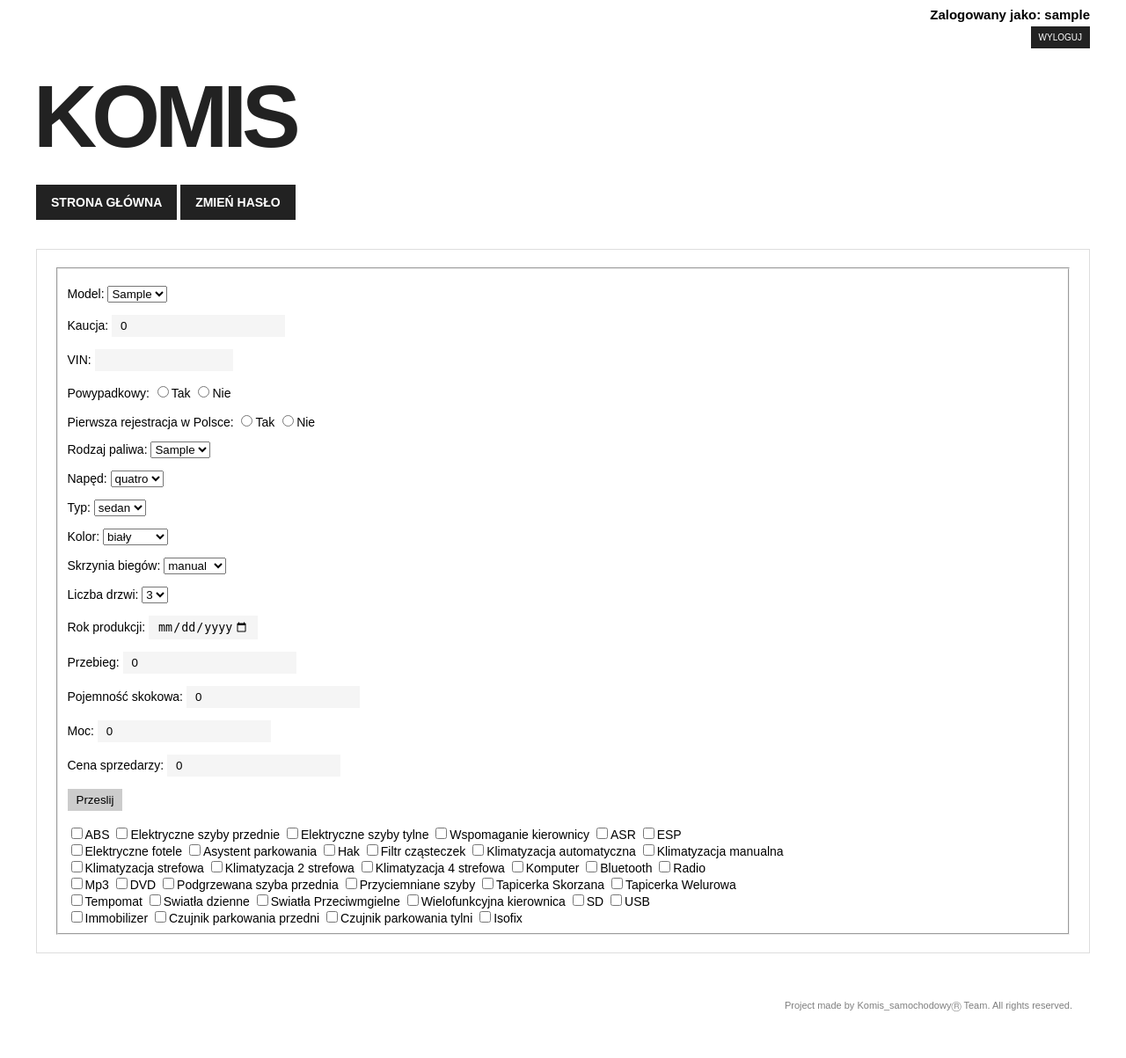
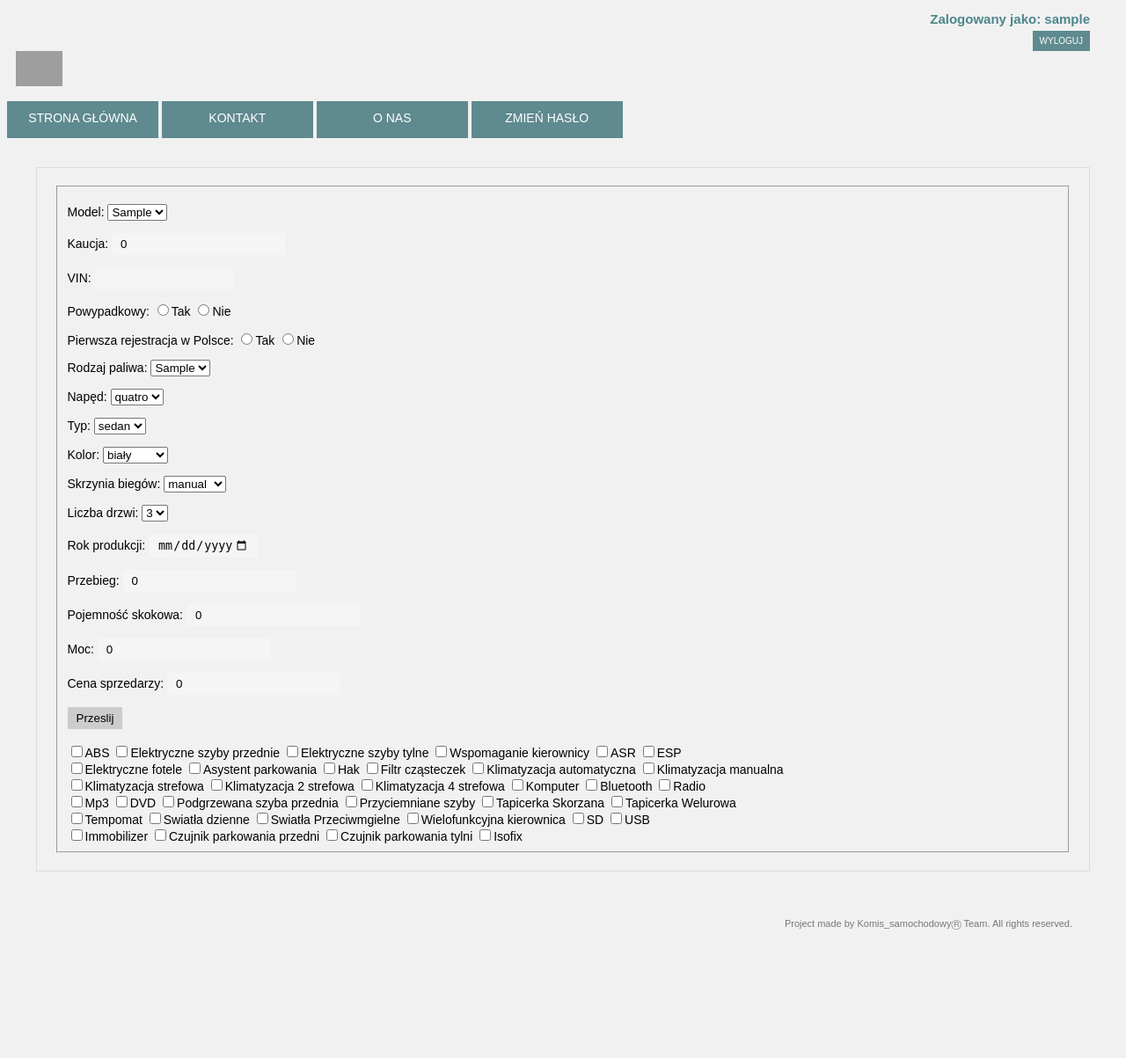
Before and after one commit to Reveson/komis, a PHP site: page /cars in a window 1280 px wide. Shown: the whole page at 88% size. After the commit the page ends 1057 px from the top, so only its background shows below. Run offline with PHP 8.4, Linux system fonts and the light colour scheme; the visitor is signed in with stand-in values (Sample User, id 1); tables that the repository leaves empty or names only in its code hold one stand-in row (values such as "Sample post"); some libraries are stand-ins or nearby versions; grey boxes are pictures that could not be loaded.

Commit message:
Css'y, strona "kontakt" i "o nas"

```diff
--- a/application/view/_templates/header.php
+++ b/application/view/_templates/header.php
@@ -2,7 +2,7 @@
 <html lang="en">
 <head>
     <meta charset="utf-8">
-    <title>Komis</title>
+    <title>Komis samochodowy</title>
     <meta name="description" content="">
     <meta name="viewport" content="width=device-width, initial-scale=1.0">
 
@@ -17,10 +17,10 @@
     <!-- logged in user -->
     <?php  if(isset($_SESSION['username'])) { ?>
         <div class="loggedInUser">
-            <a href="<?php echo URL; ?>account">
+            <!-- <a href="<?php echo URL; ?>account"> -->
                 Zalogowany jako:
                     <?php echo $_SESSION['username']; ?>
-            </a>
+            <!-- </a> -->
         </div>
         <div class="logButton">
             <a href="<?php echo URL; ?>auth/logout">Wyloguj</a>
@@ -31,23 +31,30 @@
         </div>
     <?php } ?>
     <!-- logo -->
-    <div class="logo">
+    <!-- <div class="logo">
         KOMIS
-    </div>
+    </div> -->
 
     <!-- navigation -->
-    <div class="navigation">
-        <a href="<?php echo URL; ?>">Strona główna</a>
+    <div class = "navbar">
+    <!-- <div class="navigation "> -->
+
+        <img src="http://funkyimg.com/i/2QxzF.png" alt="logo" height='40px';>
+        <ul>
+        <li><a href="<?php echo URL; ?>">Strona główna</a></li>
+        <li><a href="<?php echo URL; ?>home/kontakt">Kontakt</a></li>
+        <li><a href="<?php echo URL; ?>home/onas">O nas</a></li>
         <?php if(isset($_SESSION["username"])) { ?>
-            <?php if(in_array("d_pracownika", $_SESSION['permissions'])) { ?> <a href="<?php echo URL; ?>dictionary">Słowniki</a> <?php } ?>
-            <?php if(in_array("zaawansowane", $_SESSION['permissions'])) { ?> <a href="<?php echo URL; ?>staff">Personel</a> <?php } ?>
-            <?php if(in_array("d_samochod", $_SESSION['permissions'])) { ?> <a href="<?php echo URL; ?>cars">Dodaj samochód</a> <?php } ?>
-            <?php if(in_array("d_klienta", $_SESSION['permissions'])) { ?> <a href="<?php echo URL; ?>clients">Dodaj klienta</a> <?php } ?>
-            <a href="<?php echo URL; ?>auth/changePasswordPage">Zmień hasło</a>
+            <?php if(in_array("d_pracownika", $_SESSION['permissions'])) { ?> <li><a href="<?php echo URL; ?>dictionary">Słowniki</a></li> <?php } ?>
+            <?php if(in_array("zaawansowane", $_SESSION['permissions'])) { ?> <li><a href="<?php echo URL; ?>staff">Personel</a> </li><?php } ?>
+            <?php if(in_array("d_samochod", $_SESSION['permissions'])) { ?> <li><a href="<?php echo URL; ?>cars">Dodaj samochód</a></li> <?php } ?>
+            <?php if(in_array("d_klienta", $_SESSION['permissions'])) { ?> <li><a href="<?php echo URL; ?>clients">Dodaj klienta</a> </li><?php } ?>
+           <li> <a href="<?php echo URL; ?>auth/changePasswordPage">Zmień hasło</a></li>
         <?php } ?>
         <!-- <a href="<?php echo URL; ?>home/exampleone">zakładka 1</a> -->
         <!-- <a href="<?php echo URL; ?>home/exampletwo">zakładka 2</a> -->
         <!-- <a href="<?php echo URL; ?>cars">Tajna zakładka</a> -->
+        </ul>
     </div>
     <div class="infoBox">
         <?php
--- a/application/view/home/example_two.php
+++ /dev/null
@@ -1,5 +0,0 @@
-<div class="container">
-    <h2>de Finibus Bonorum et Malorum</h2>
-    <p>Sed ut perspiciatis unde omnis iste natus error sit voluptatem accusantium doloremque laudantium, totam rem aperiam, eaque ipsa quae ab illo
-     inventore veritatis et quasi architecto beatae vitae dicta sunt explicabo.</p>
-</div>
--- a/public/css/style.css
+++ b/public/css/style.css
@@ -91,14 +91,15 @@ body {
 
 .loggedInUser {
     text-align: right;
+    margin-right: 33px;
+    font-size: 15px;
+    color: rgb(0, 0, 0);
+    color: #4c868d;
+    text-decoration: none;
+    font-weight: bold;
 }
 
 .loggedInUser a {
-    margin: 33px;
-    font-size: 15px;
-    color: rgb(0, 0, 0);
-    text-decoration: none;
-    font-weight: bold;
 }
 
 .errorMessage {
@@ -118,10 +119,16 @@ body {
     font-size: 10px;
     text-transform: uppercase;
     /* font-weight: bold; */
-    border: 2px solid #222;
-    background: #222;
+    border: solid 1px #5f8a8f;
+    background: #5f8a8f;
     color: #fff;
 
+}
+
+.logButton a:hover {
+
+    border: solid 1px #5f8a8f;
+    background-color: #f1f1f1;
 }
 
 .infoBox {
@@ -146,10 +153,121 @@ table{
     border-collapse:collapse;
     font-size:18px;
     font-family:Arial;
-    background:linear-gradient(top, #3c3c3c 0%, #222222 100%);
-    background:-webkit-linear-gradient(top, #3c3c3c 0%, #222222 100%);
+    background:linear-gradient(top, #3c3c3c 0%, #5f8a8f 100%);
+    background:-webkit-linear-gradient(top, #3c3c3c 0%, #5f8a8f 100%);
     }
 
     td:hover{
     background: orange;
     }
+
+    /* Weronika */
+
+    body {
+        background-color: #f1f1f1;
+        padding-top: 5px;
+    }
+    .navbar {
+        width: 100%;
+        display: inline;
+        padding-left: 10px;
+    }
+    .navbar ul {
+        margin-left: -40px;
+    }
+    .navbar ul li {
+        display: inline-block;
+    }
+    a:link, a:visited {
+        color: white;
+        text-decoration: none;
+    }
+    a:hover {
+        color: #5f8a8f;
+    }
+    .navbar li:hover {
+        width: 150px;
+        height: 20px;
+        border: solid 1px #5f8a8f;
+        background-color: #f1f1f1;
+        color: #5f8a8f;
+        text-align: center;
+        text-transform: uppercase;
+        padding: 10px;
+    }
+    .navbar li {
+        width: 150px;
+        height: 20px;
+        border: solid 1px #5f8a8f;
+        background-color: #5f8a8f;
+        color: white;
+        text-align: center;
+        text-transform: uppercase;
+        padding: 10px;
+    }
+    .box_glowny {
+        background-color: #dfdfdf;
+        width: 100%;
+        height: 250px;
+        margin-top: 30px;
+        background-image: url("http://funkyimg.com/i/2QxCg.png");
+        background-repeat: no-repeat;
+        background-position: 50% 20%;
+        background-size: 800px;
+        position: relative;
+    }
+    #left_bar {
+        position: relative;
+        background: #dfdfdf;
+        padding-top: 5px;
+        height: 100%;
+        float:left;
+        padding-left: 10px;
+        padding-right: 10px;
+        width: 15%;
+        border-top: solid 2px #5f8a8f;
+    }
+    #stopka {
+        position: relative;
+        background: #5f8a8f;
+        padding: 20px;
+        color: white;
+        margin-left: -10px;
+        margin-right: -10px;
+    }
+    #right_bar {
+        position: relative;
+        padding-top: 10px;
+        padding-left: 10px;
+        height: 100%;
+        width: 75%;
+        float:left;
+    }
+    .left_nagl p{
+        background-color: #5f8a8f;
+        text-align: center;
+        padding: 3px;
+        color: white;
+    }
+    .clear {clear:both;}
+    .dol {width: 100%; position: relative;}
+    #galeria {width: 100%;	position: relative;}
+    .boxik {
+        margin-top: 5px;
+        z-index: 8;
+        margin-right: 10px;
+        float: left;
+        border: solid 2px #5f8a8f;
+    }
+    .zdjecie img{
+        z-index: 8;
+        width: 200px;
+        height: 200px;
+    }
+    .podpis {
+        background-color: #5f8a8f;
+        color: white;
+        padding: 5px;
+    }
+    #mapka {margin: auto; margin-bottom: 10px; text-align: center;}
+    #mapka p {background: #5f8a8f; text-transform: uppercase; padding: 5px; color: white;}
```
Also changed, not shown: application/controller/home.php (+4 -12 lines), application/view/home/example_one.php (deleted, +0 -18 lines), application/view/home/kontakt.php (added, +8 -0 lines), application/view/home/onas.php (added, +8 -0 lines).
